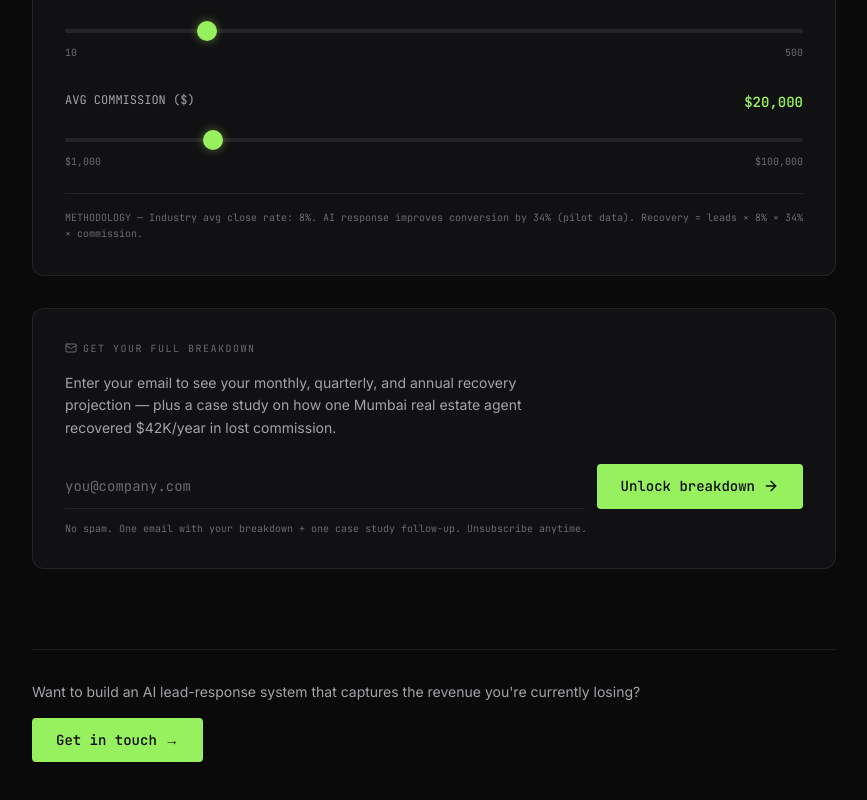
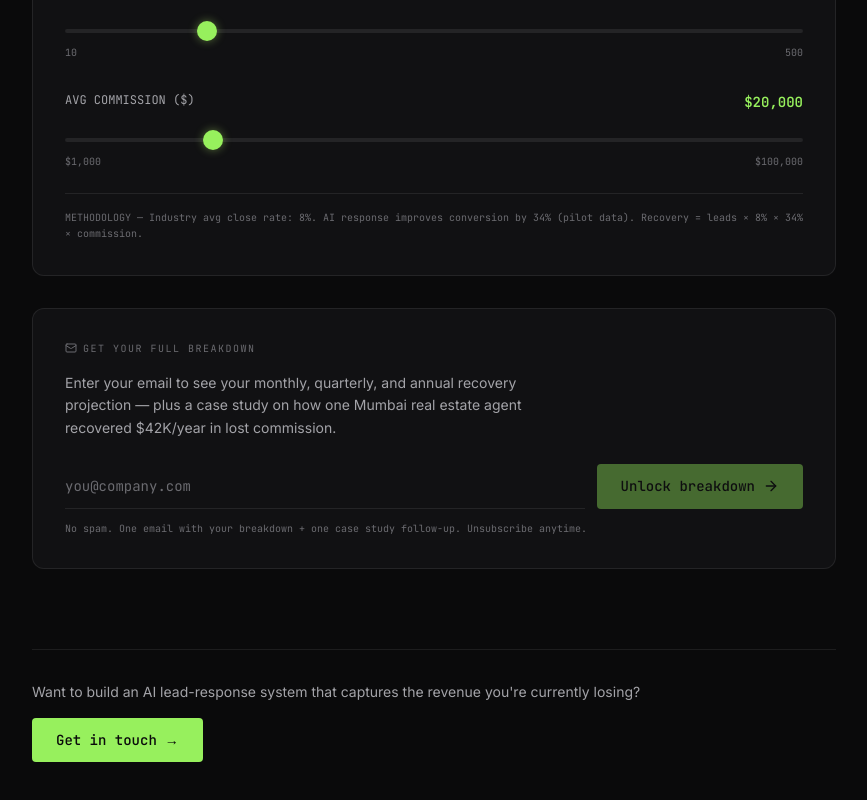
Before and after one commit to Issei-Kun9/xmel-portfolio, a Next.js app: page /tools/roi-calculator in a window 1280 px wide. Shown: the part 823-1623 px from the top of the page, without its empty margins (206-1073 px from the left). Built offline with nearby package versions, Linux system fonts and the light colour scheme.

Commit message:
fix: wrap email gate in form, add visual disabled state, support Enter to submit

```diff
--- a/src/app/tools/roi-calculator/calculator-client.tsx
+++ b/src/app/tools/roi-calculator/calculator-client.tsx
@@ -185,7 +185,13 @@ export default function CalculatorClient() {
               estate agent recovered $42K/year in lost commission.
             </p>
 
-            <div className="flex flex-col sm:flex-row gap-3">
+            <form
+              onSubmit={(e) => {
+                e.preventDefault();
+                handleUnlock();
+              }}
+              className="flex flex-col sm:flex-row gap-3"
+            >
               <input
                 type="email"
                 value={email}
@@ -195,14 +201,16 @@ export default function CalculatorClient() {
                 className="flex-1 bg-transparent border-b border-[var(--border-subtle)] focus:border-[var(--accent)] outline-none py-3 font-mono text-sm text-[var(--text-primary)] placeholder:text-[var(--text-tertiary)] transition-colors"
               />
               <button
-                onClick={handleUnlock}
+                type="submit"
                 disabled={!email || submitState === "sending"}
                 className={`inline-flex items-center justify-center gap-2 px-6 py-3 font-mono text-sm font-medium rounded transition-all duration-300 whitespace-nowrap ${
                   submitState === "sent"
                     ? "bg-[var(--success)] text-[var(--bg-primary)]"
                     : submitState === "error"
                       ? "bg-[var(--warning)] text-[var(--bg-primary)]"
-                      : "bg-[var(--accent)] text-[var(--bg-primary)] hover:shadow-[0_0_30px_rgba(193,255,114,0.2)]"
+                      : !email
+                        ? "bg-[var(--accent)] text-[var(--bg-primary)] opacity-40 cursor-not-allowed"
+                        : "bg-[var(--accent)] text-[var(--bg-primary)] hover:shadow-[0_0_30px_rgba(193,255,114,0.2)]"
                 }`}
               >
                 {submitState === "idle" && (
@@ -220,7 +228,7 @@ export default function CalculatorClient() {
                 )}
                 {submitState === "error" && "Try again"}
               </button>
-            </div>
+            </form>
 
             <p className="font-mono text-[10px] text-[var(--text-tertiary)] mt-3">
               No spam. One email with your breakdown + one case study follow-up. Unsubscribe anytime.
```
